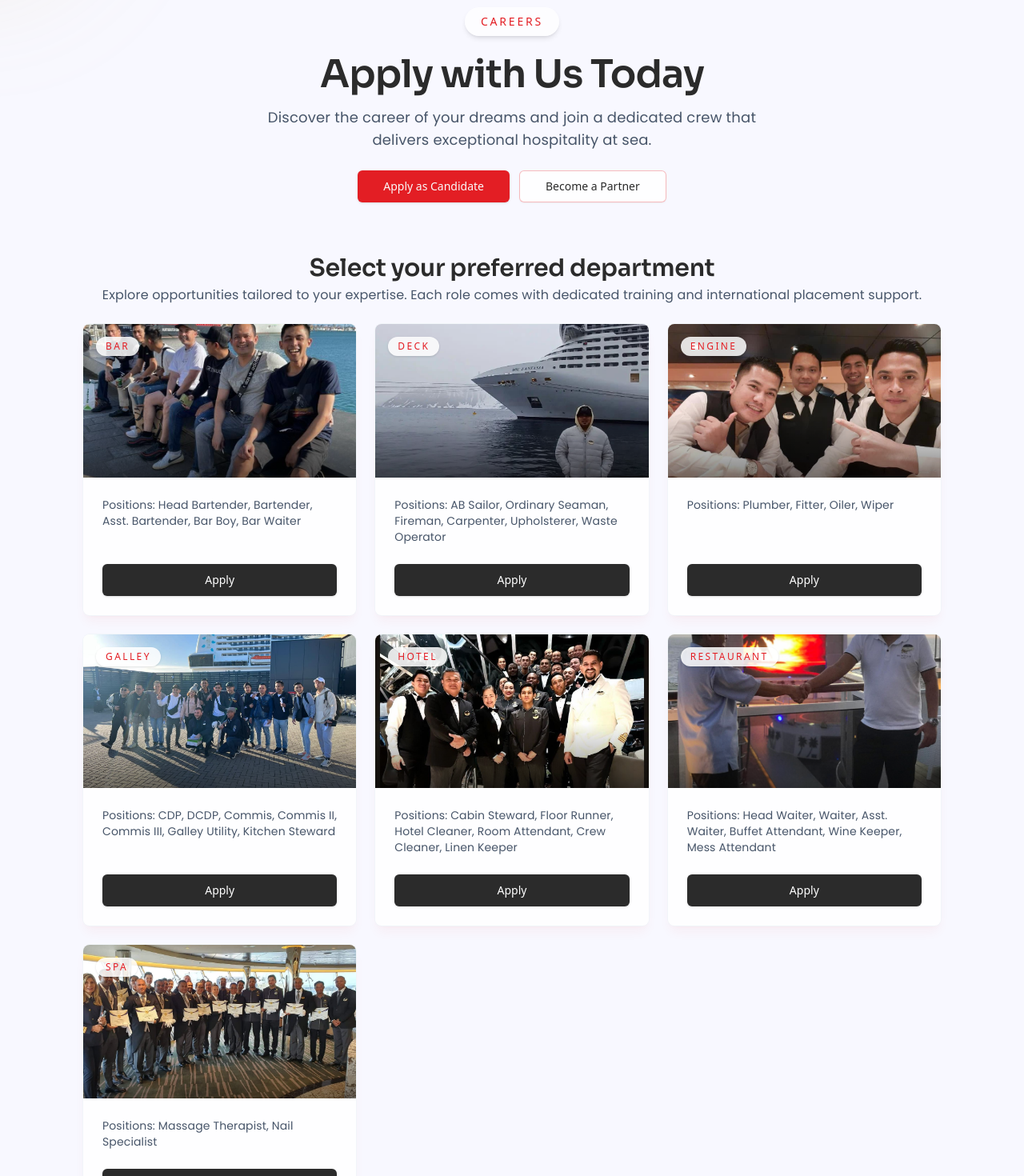
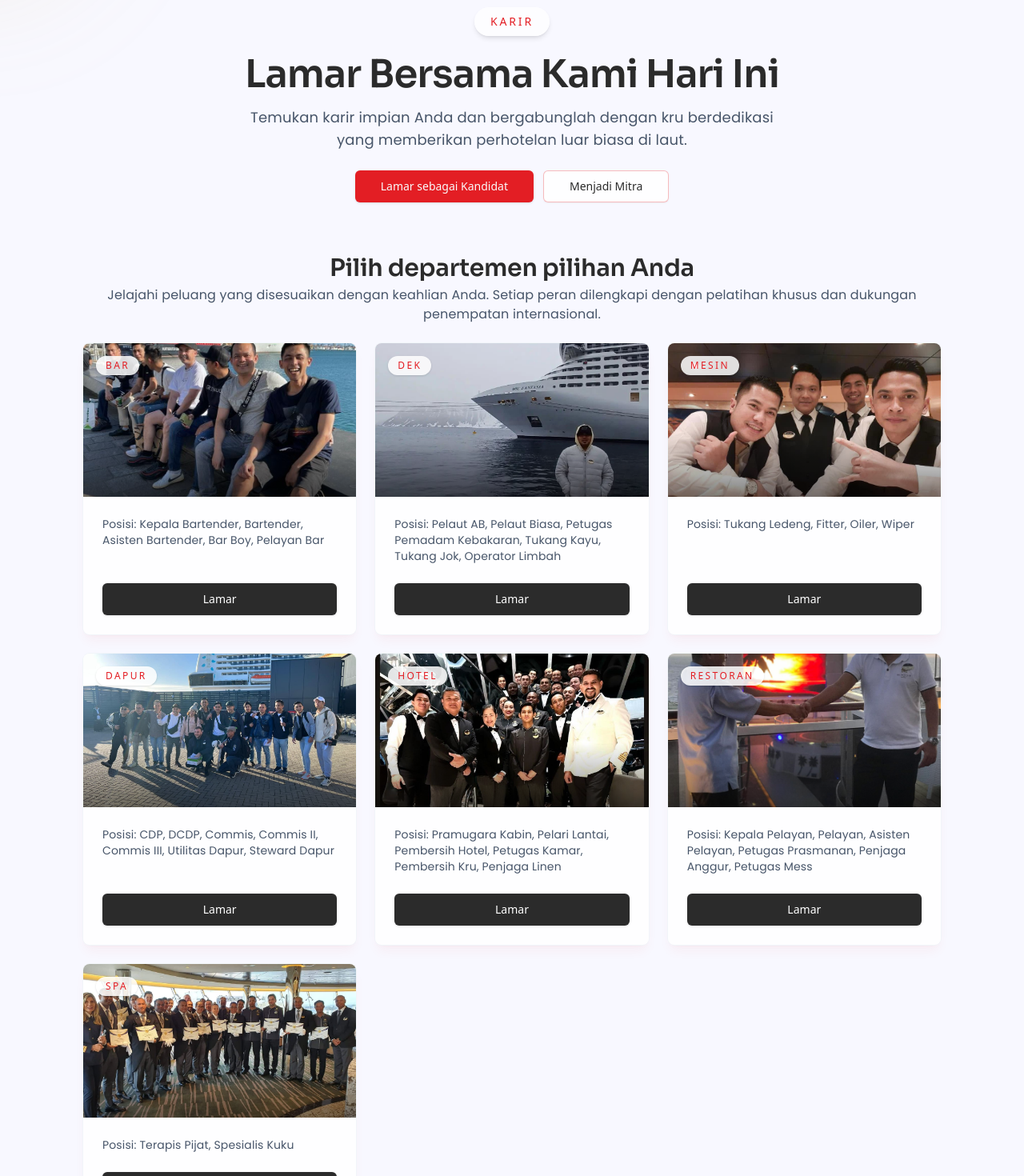
Before and after one commit to jonfry1175/ccc, a Next.js app: page /apply-now in a window 1280 px wide. Shown: the part 140-1610 px from the top of the page at 80% size. Built offline with nearby package versions, Linux system fonts and the light colour scheme.

Commit message:
feat: Translate application content to Indonesian for improved localization

```diff
--- a/src/components/molecules/Homepage/Article/index.tsx
+++ b/src/components/molecules/Homepage/Article/index.tsx
@@ -7,12 +7,11 @@ export default function ArticlePage() {
       <div className="max-w-6xl mx-auto px-10 py-12">
         <div className="text-center mb-12">
           <h1 className="inline-block mb-12 text-3xl font-bold text-primaryRed md:text-4xl relative">
-            <span>Article</span>
+            <span>Artikel</span>
             <span className="absolute bottom-0 left-0 w-full h-3 bg-primaryRed opacity-30"></span>
           </h1>
           <p className="text-primaryRed max-w-2xl mx-auto">
-            Discover the latest insights on cruises, travel tips, and vacation
-            planning with MSP Cruises.
+            Temukan wawasan terbaru tentang kapal pesiar, tips perjalanan, dan perencanaan liburan bersama MSP Cruises.
           </p>
         </div>
 
--- a/src/components/molecules/Homepage/Certified/index.tsx
+++ b/src/components/molecules/Homepage/Certified/index.tsx
@@ -7,7 +7,7 @@ export default function Certified() {
       <div className="container max-w-6xl mx-auto px-4 md:px-10">
         <div className="text-center mb-14">
           <h1 className="inline-block text-3xl font-bold text-primaryRed md:text-4xl relative">
-            <span className="relative z-10 ">Certified By</span>
+            <span className="relative z-10 ">Disertifikasi Oleh</span>
             <span className="absolute bottom-0 left-0 w-full h-3 bg-primaryRed opacity-30 z-0"></span>
           </h1>
         </div>
--- a/src/components/molecules/Homepage/Impact/index.tsx
+++ b/src/components/molecules/Homepage/Impact/index.tsx
@@ -5,7 +5,7 @@ export default function ImpactCard() {
     <section id="about" className="px-4 py-16 md:py-24 ">
       <div className="max-w-6xl px-10 mx-auto text-center">
         <h1 className="inline-block text-3xl font-bold text-primaryRed md:text-4xl relative">
-          Our Impact
+          Dampak Kami
           <span className="absolute bottom-0 left-0 w-full h-3 bg-primaryRed opacity-30 z-0"></span>
         </h1>
 
@@ -30,7 +30,7 @@ export default function ImpactCard() {
                   <NumberTicker value={9000} delay={-1000000} direction="up" />+
                 </h4>
                 <p className=" text-[16px] sm:text-[14px] lg:text-[24px]">
-                  Deployed Abroad
+                  Ditempatkan di Luar Negeri
                 </p>
               </div>
 
@@ -46,7 +46,7 @@ export default function ImpactCard() {
                   <NumberTicker value={4} />+
                 </h4>
                 <p className=" text-[16px] sm:text-[14px] lg:text-[24px]">
-                  Big Clients
+                  Klien Besar
                 </p>
               </div>
 
@@ -60,10 +60,10 @@ export default function ImpactCard() {
               >
                 <h4 className="text-impact text-[36px] sm:text-[24px]  md:text-[50px] lg:text-[50px] font-bold text-center relative mb-2">
                   <NumberTicker value={32} />
-                  Years
+                  Tahun
                 </h4>
                 <p className=" text-[16px] sm:text-[14px] lg:text-[24px]">
-                  of Operations in Indonesia
+                  Beroperasi di Indonesia
                 </p>
               </div>
 
@@ -79,7 +79,7 @@ export default function ImpactCard() {
                   <NumberTicker value={90} />%
                 </h4>
                 <p className=" text-[16px] sm:text-[14px] lg:text-[24px]">
-                  Successful Placement Rate
+                  Tingkat Penempatan Berhasil
                 </p>
               </div>
             </div>
--- a/src/components/molecules/Homepage/Partner/index.tsx
+++ b/src/components/molecules/Homepage/Partner/index.tsx
@@ -6,19 +6,18 @@ export default function Partner() {
       <div className=" max-w-6xl mx-auto text-center">
         <h1 className="inline-block mb-6 text-3xl text-center font-bold text-navy-DEFAULT md:text-4xl relative">
           <span className="text-center relative z-10 text-primaryRed">
-            Our Partners & Clients
+            Mitra & Klien Kami
           </span>
           <span className="absolute bottom-0 left-0 w-full h-3 bg-gold opacity-40 z-0"></span>
         </h1>
         <p className="mt-4 text-primaryRed max-w-2xl mx-auto mb-12">
-          We collaborate with leading maritime companies worldwide to deliver
-          exceptional talent solutions.
+          Kami berkolaborasi dengan perusahaan maritim terkemuka di seluruh dunia untuk memberikan solusi talenta yang luar biasa.
         </p>
 
         {/* Partner logo marquee */}
         <div className="space-y-4 text-center border-2 rounded-md border-primaryGold bg-gold/10 hover:bg-gold/20 transition-all duration-300 transform hover:-translate-y-2 hover:shadow-lg">
           <h3 className="text-lg font-semibold text-primaryRed mb-4">
-            Trusted by Maritime Leaders Worldwide
+            Dipercaya oleh Pemimpin Maritim di Seluruh Dunia
           </h3>
           <MarqueeDemo />
         </div>
--- a/src/components/organism/ApplyPage/index.tsx
+++ b/src/components/organism/ApplyPage/index.tsx
@@ -12,41 +12,41 @@ const departments = [
   {
     name: "Bar",
     description:
-      "Positions: Head Bartender, Bartender, Asst. Bartender, Bar Boy, Bar Waiter",
+      "Posisi: Kepala Bartender, Bartender, Asisten Bartender, Bar Boy, Pelayan Bar",
     image: "/images/crew/4.jpeg"
   },
   {
-    name: "Deck",
+    name: "Dek",
     description:
-      "Positions: AB Sailor, Ordinary Seaman, Fireman, Carpenter, Upholsterer, Waste Operator",
+      "Posisi: Pelaut AB, Pelaut Biasa, Petugas Pemadam Kebakaran, Tukang Kayu, Tukang Jok, Operator Limbah",
     image: "/images/crew/10.jpeg"
   },
   {
-    name: "Engine",
-    description: "Positions: Plumber, Fitter, Oiler, Wiper",
+    name: "Mesin",
+    description: "Posisi: Tukang Ledeng, Fitter, Oiler, Wiper",
     image: "/images/crew/8.jpeg"
   },
   {
-    name: "Galley",
+    name: "Dapur",
     description:
-      "Positions: CDP, DCDP, Commis, Commis II, Commis III, Galley Utility, Kitchen Steward",
+      "Posisi: CDP, DCDP, Commis, Commis II, Commis III, Utilitas Dapur, Steward Dapur",
     image: "/images/crew/2.jpeg"
   },
   {
     name: "Hotel",
     description:
-      "Positions: Cabin Steward, Floor Runner, Hotel Cleaner, Room Attendant, Crew Cleaner, Linen Keeper",
+      "Posisi: Pramugara Kabin, Pelari Lantai, Pembersih Hotel, Petugas Kamar, Pembersih Kru, Penjaga Linen",
     image: "/images/crew/6.jpeg"
   },
   {
-    name: "Restaurant",
+    name: "Restoran",
     description:
-      "Positions: Head Waiter, Waiter, Asst. Waiter, Buffet Attendant, Wine Keeper, Mess Attendant",
+      "Posisi: Kepala Pelayan, Pelayan, Asisten Pelayan, Petugas Prasmanan, Penjaga Anggur, Petugas Mess",
     image: "/images/crew/12.jpeg"
   },
   {
     name: "Spa",
-    description: "Positions: Massage Therapist, Nail Specialist",
+    description: "Posisi: Terapis Pijat, Spesialis Kuku",
     image: "/images/crew/14.jpeg"
   }
 ];
@@ -85,20 +85,19 @@ export default function ApplyPage() {
           className="flex flex-col items-center gap-6"
         >
           <span className="inline-flex items-center rounded-full bg-white/70 px-5 py-2 text-sm font-medium uppercase tracking-[0.2em] text-primaryRed shadow-md backdrop-blur">
-            Careers
+            Karir
           </span>
           <div className="space-y-4">
             <h1 className="text-3xl font-semibold text-darkGray md:text-5xl">
-              Apply with Us Today
+              Lamar Bersama Kami Hari Ini
             </h1>
             <p className="mx-auto max-w-2xl text-base text-slate-600 md:text-lg">
-              Discover the career of your dreams and join a dedicated crew that
-              delivers exceptional hospitality at sea.
+              Temukan karir impian Anda dan bergabunglah dengan kru berdedikasi yang memberikan perhotelan luar biasa di laut.
             </p>
           </div>
           <div className="flex flex-wrap items-center justify-center gap-3">
             <Button asChild size="lg" className="bg-primaryRed hover:bg-primaryRed/90">
-              <Link href="/apply-now/candidate">Apply as Candidate</Link>
+              <Link href="/apply-now/candidate">Lamar sebagai Kandidat</Link>
             </Button>
             <Button
               asChild
@@ -106,7 +105,7 @@ export default function ApplyPage() {
               variant="outline"
               className="border-primaryRed/30 bg-white/80 text-darkGray shadow-sm backdrop-blur hover:border-primaryRed hover:bg-white"
             >
-              <Link href="/apply-now/partner">Become a Partner</Link>
+              <Link href="/apply-now/partner">Menjadi Mitra</Link>
             </Button>
           </div>
         </motion.section>
@@ -119,11 +118,10 @@ export default function ApplyPage() {
         >
           <div className="space-y-1">
             <h2 className="text-2xl font-semibold text-darkGray md:text-3xl">
-              Select your preferred department
+              Pilih departemen pilihan Anda
             </h2>
             <p className="text-sm text-slate-600 md:text-base">
-              Explore opportunities tailored to your expertise. Each role comes
-              with dedicated training and international placement support.
+              Jelajahi peluang yang disesuaikan dengan keahlian Anda. Setiap peran dilengkapi dengan pelatihan khusus dan dukungan penempatan internasional.
             </p>
           </div>
 
@@ -155,7 +153,7 @@ export default function ApplyPage() {
                     size="lg"
                     className="mt-auto w-full bg-darkGray text-white hover:bg-darkGray/90"
                   >
-                    <Link href="/apply-now/candidate">Apply</Link>
+                    <Link href="/apply-now/candidate">Lamar</Link>
                   </Button>
                 </CardContent>
               </Card>
```
Also changed, not shown: src/components/molecules/Homepage/Service/index.tsx (+6 -6 lines).
